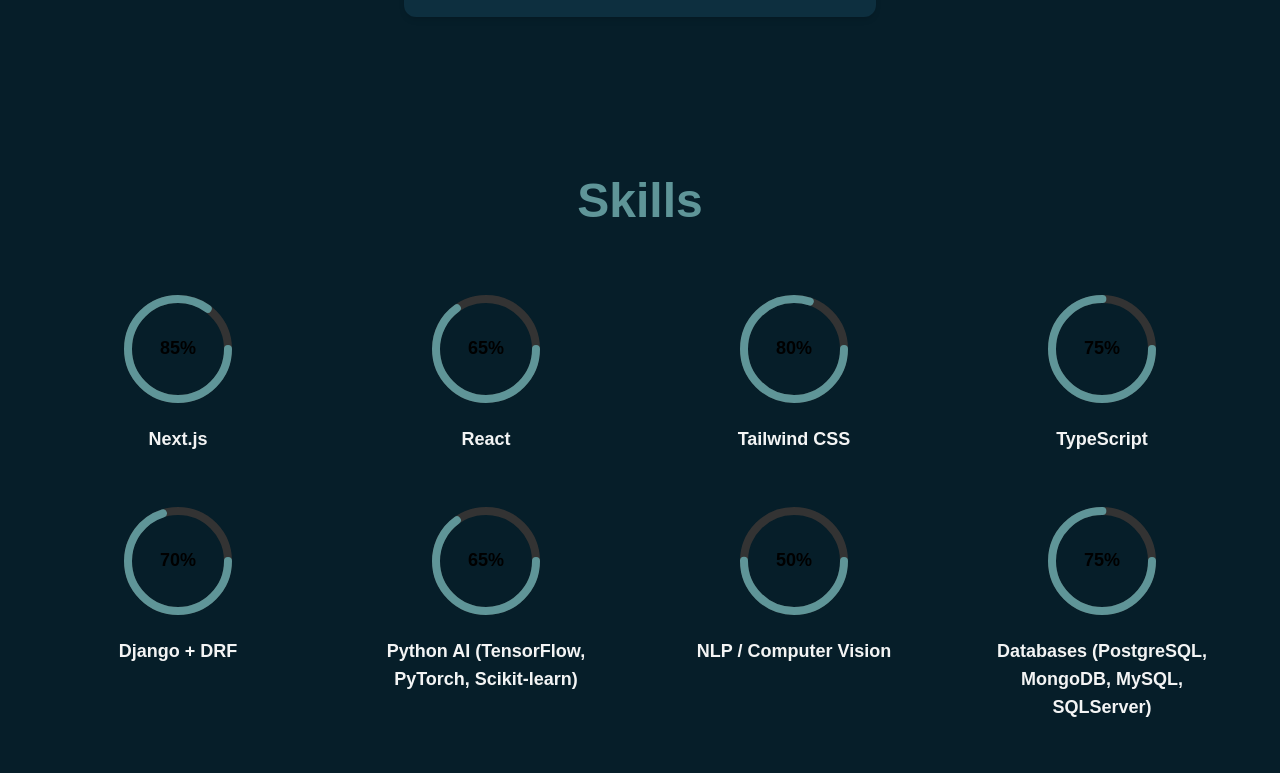
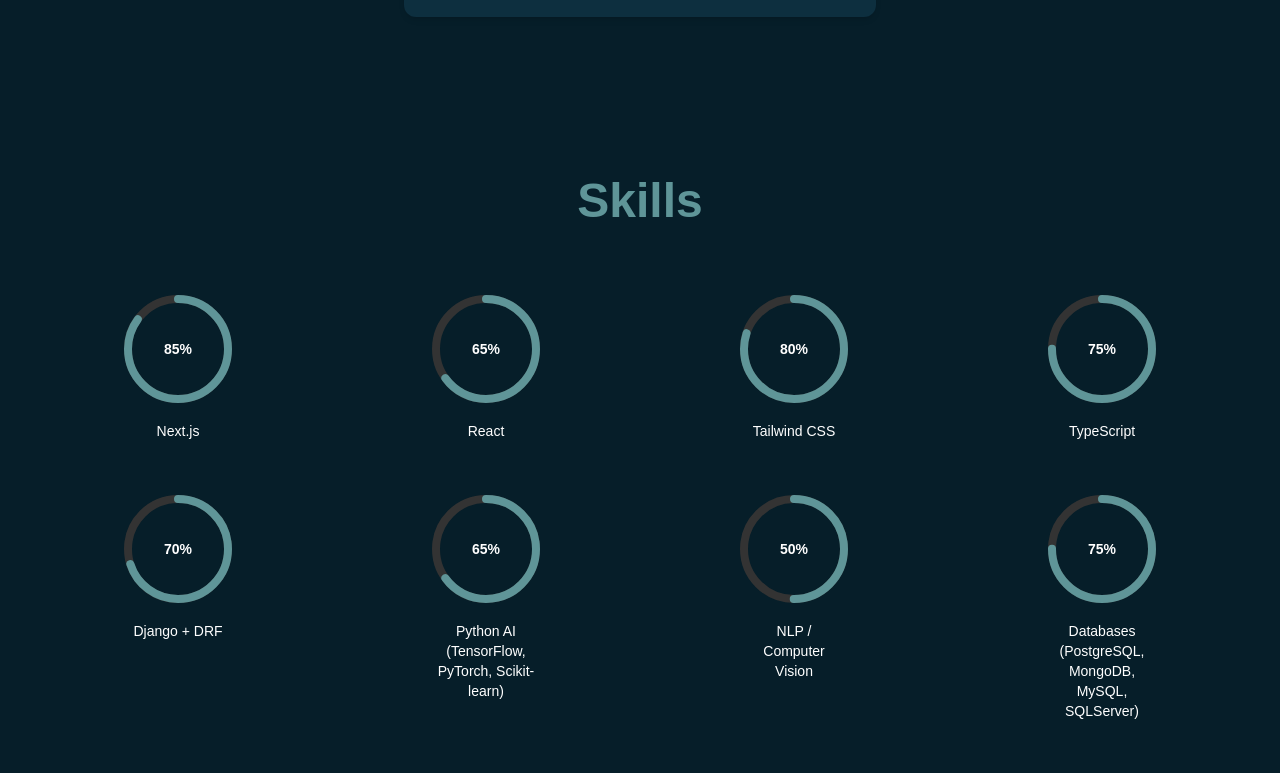
Before and after one commit to Billy-Crawford/portfolio, a Next.js app: page /en in a window 1280 px wide. Shown: the part 1746-2519 px from the top of the page. Built offline with nearby package versions, Linux system fonts and the light colour scheme; no server answers.

Commit message:
feat: dynamic fetch from Flask API for projects and skills

```diff
--- a/src/components/sections/Projects.tsx
+++ b/src/components/sections/Projects.tsx
@@ -1,47 +1,55 @@
-// billy-portfolio/src/components/sections/Projects.tsx
+// src/components/sections/Projects.tsx
 "use client";
 
 import { motion } from "framer-motion";
 import en from "@/locales/en.json";
 import fr from "@/locales/fr.json";
+import { useState, useEffect } from "react";
 
 type Props = { locale: string };
 
+type Project = {
+  id?: number;
+  name: string;
+  name_fr?: string;
+  name_en?: string;
+  description: string;
+  description_fr?: string;
+  description_en?: string;
+  stack: string[];
+  link: string;
+};
+
+const API_URL = process.env.NEXT_PUBLIC_API_URL || "http://127.0.0.1:5001";
+
 export default function Projects({ locale }: Props) {
   const t = locale === "fr" ? fr : en;
+  const [projects, setProjects] = useState<Project[]>([]);
+  const [loading, setLoading] = useState(true);
 
-  const projects = [
-    {
-      name: t.project1Name,
-      description: t.project1Desc,
-      stack: ["Next.js", "Django", "Tailwind", "TypeScript"],
-      link: "#",
-    },
-    {
-      name: t.project2Name,
-      description: t.project2Desc,
-      stack: ["Next.js", "Flutter", "Django", "Tailwind"],
-      link: "#",
-    },
-    {
-      name: t.project3Name,
-      description: t.project3Desc,
-      stack: ["Next.js", "Django", "Tailwind"],
-      link: "#",
-    },
-    {
-      name: t.project4Name,
-      description: t.project4Desc,
-      stack: ["React", "Laravel", "Tailwind"],
-      link: "#",
-    },
-    {
-        name: t.project5Name,
-        description: t.project5Desc,
-        stack: ["Python", "AI", "NLP"],
-        link: "#",
-    },
-  ];
+  useEffect(() => {
+    fetch(`${API_URL}/api/projects`)
+      .then((res) => res.json())
+      .then((data: Project[]) => {
+        setProjects(data.map((p) => ({
+          ...p,
+          name: locale === "fr" ? (p.name_fr || p.name) : (p.name_en || p.name),
+          description: locale === "fr" ? (p.description_fr || p.description) : (p.description_en || p.description),
+        })));
+        setLoading(false);
+      })
+      .catch(() => {
+        // fallback donnees statiques
+        setProjects([
+          { name: t.project1Name, description: t.project1Desc, stack: ["Next.js", "Django", "Tailwind", "TypeScript"], link: "#" },
+          { name: t.project2Name, description: t.project2Desc, stack: ["Next.js", "Flutter", "Django", "Tailwind"], link: "#" },
+          { name: t.project3Name, description: t.project3Desc, stack: ["Next.js", "Django", "Tailwind"], link: "#" },
+          { name: t.project4Name, description: t.project4Desc, stack: ["React", "Laravel", "Tailwind"], link: "#" },
+          { name: t.project5Name, description: t.project5Desc, stack: ["Python", "AI", "NLP"], link: "#" },
+        ]);
+        setLoading(false);
+      });
+  }, [locale]);
 
   return (
     <section id="projects" className="min-h-screen py-20">
@@ -55,10 +63,15 @@
         {t.projectsTitle}
       </motion.h2>
 
+      {loading ? (
+        <div className="flex justify-center items-center h-40">
+          <div className="w-8 h-8 border-4 border-[var(--accent)] border-t-transparent rounded-full animate-spin" />
+        </div>
+      ) : (
         <div className="grid grid-cols-1 md:grid-cols-2 gap-8">
           {projects.map((project, index) => (
             <motion.div
-            key={project.name}
+              key={project.id || project.name}
               className="p-6 rounded-xl bg-[var(--muted)] shadow-lg hover:scale-105 transition-transform cursor-pointer"
               initial={{ opacity: 0, y: 20 }}
               whileInView={{ opacity: 1, y: 0 }}
@@ -81,6 +94,7 @@
             </motion.div>
           ))}
         </div>
+      )}
     </section>
   );
 }
--- a/src/components/sections/Skills.tsx
+++ b/src/components/sections/Skills.tsx
@@ -4,22 +4,44 @@
 import { motion } from "framer-motion";
 import en from "@/locales/en.json";
 import fr from "@/locales/fr.json";
-import { useState } from "react";
+import { useState, useEffect } from "react";
 
 type Props = { locale: string };
 
 type Skill = {
+  id?: number;
   name: string;
-  level: number; // 0 à 100
+  level: number;
   tooltip?: string;
+  tooltip_fr?: string;
+  tooltip_en?: string;
 };
+
+const API_URL = process.env.NEXT_PUBLIC_API_URL || "http://127.0.0.1:5001";
 
 export default function Skills({ locale }: Props) {
   const t = locale === "fr" ? fr : en;
   const [hoveredSkill, setHoveredSkill] = useState<string | null>(null);
+  const [skillsList, setSkillsList] = useState<Skill[]>([]);
+  const [loading, setLoading] = useState(true);
 
-  // récupère dynamiquement selon la locale
-  const skillsList: Skill[] = t.skillsList;
+  useEffect(() => {
+    fetch(`${API_URL}/api/skills`)
+      .then((res) => res.json())
+      .then((data: Skill[]) => {
+        setSkillsList(data.map((s) => ({
+          ...s,
+          tooltip: locale === "fr" ? s.tooltip_fr : s.tooltip_en,
+        })));
+        setLoading(false);
+      })
+      .catch(() => {
+        // fallback donnees statiques
+        const staticSkills: Skill[] = (t.skillsList as Skill[]) || [];
+        setSkillsList(staticSkills);
+        setLoading(false);
+      });
+  }, [locale]);
 
   const radius = 50;
   const stroke = 8;
@@ -37,6 +59,11 @@
         {t.skillsTitle}
       </motion.h2>
 
+      {loading ? (
+        <div className="flex justify-center items-center h-40">
+          <div className="w-8 h-8 border-4 border-[var(--accent)] border-t-transparent rounded-full animate-spin" />
+        </div>
+      ) : (
         <div className="grid grid-cols-2 sm:grid-cols-3 md:grid-cols-4 gap-12 justify-items-center">
           {skillsList.map((skill, index) => (
             <motion.div
@@ -59,40 +86,41 @@
                   strokeWidth={stroke}
                   fill="transparent"
                 />
-              <motion.circle
+                <circle
                   cx="60"
                   cy="60"
                   r={radius}
                   stroke="var(--accent)"
                   strokeWidth={stroke}
                   fill="transparent"
+                  strokeDasharray={circumference}
+                  strokeDashoffset={circumference - (skill.level / 100) * circumference}
                   strokeLinecap="round"
-                strokeDasharray={circumference}
-                strokeDashoffset={circumference}
-                initial={{ strokeDashoffset: circumference }}
-                animate={{ strokeDashoffset: circumference - (skill.level / 100) * circumference }}
-                transition={{ duration: 1.2, delay: index * 0.1 }}
+                  transform="rotate(-90 60 60)"
                 />
                 <text
-                x="50%"
-                y="50%"
-                dominantBaseline="middle"
+                  x="60"
+                  y="65"
                   textAnchor="middle"
-                className="text-white font-semibold text-lg"
+                  fill="white"
+                  fontSize="14"
+                  fontWeight="bold"
                 >
                   {skill.level}%
                 </text>
               </svg>
 
-            <h3 className="mt-4 text-center font-semibold text-lg">{skill.name}</h3>
+              {/* Nom */}
+              <p className="mt-3 text-sm text-center font-medium text-white max-w-[100px]">
+                {skill.name}
+              </p>
 
-            {/* Tooltip */}
+              {/* Infobulle */}
               {hoveredSkill === skill.name && skill.tooltip && (
                 <motion.div
-                className="absolute top-full mt-2 p-2 rounded-md bg-[var(--background)] text-white text-sm shadow-lg w-52 text-center z-50"
-                initial={{ opacity: 0, y: -5 }}
+                  className="absolute -top-12 left-1/2 -translate-x-1/2 bg-[var(--accent)] text-black text-xs px-3 py-1 rounded-lg whitespace-nowrap z-10 shadow-lg"
+                  initial={{ opacity: 0, y: 5 }}
                   animate={{ opacity: 1, y: 0 }}
-                exit={{ opacity: 0, y: -5 }}
                 >
                   {skill.tooltip}
                 </motion.div>
@@ -100,6 +128,7 @@
             </motion.div>
           ))}
         </div>
+      )}
     </section>
   );
 }
```
Lines whose indentation alone changed are shown as unchanged.
